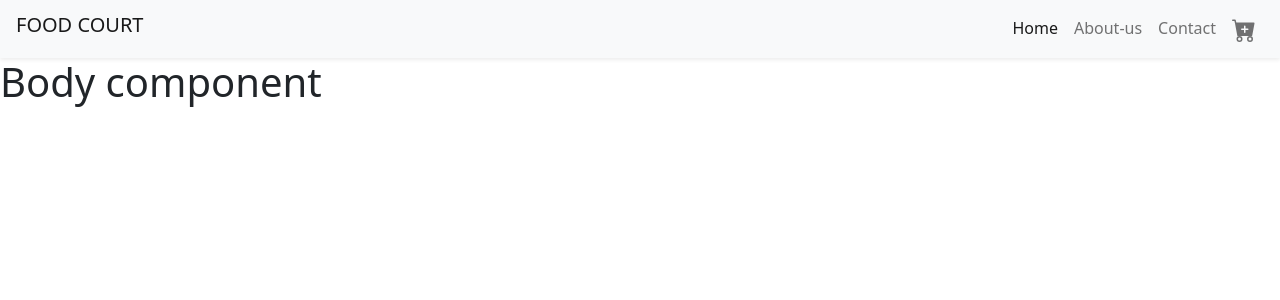
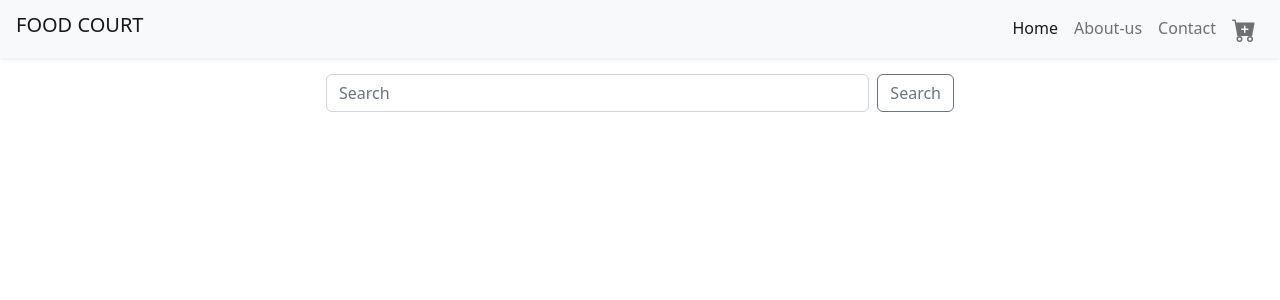
Before and after one commit to KaranMeghe/food-court, a React (Vite) app in the folder Food_Court /: page / in a window 1280 px wide. Shown: the top 300 px of the page. Built offline with nearby package versions, Linux system fonts and the light colour scheme.

Commit message:
search bar is accepting value and clearing value after submit

```diff
--- a/Food_Court /src/Components/layout/Body.jsx
+++ b/Food_Court /src/Components/layout/Body.jsx
@@ -1,8 +1,38 @@
 /* eslint-disable react/react-in-jsx-scope */
+import { useState } from "react";
+// const SearchBar = () => {
+//   return (
+
+//   );
+// };
+
 const Body = () => {
+  const [searchInput, setSearchInput] = useState("");
+
+  const handleForm = (e) => {
+    e.preventDefault();
+    setSearchInput("");
+  };
+
+  const handleInputChange = (e) => {
+    setSearchInput(e.target.value);
+  };
+
   return (
     <main>
-      <h1>Body component</h1>
+      <div className="container-fluid d-flex justify-content-center">
+        <form className="d-flex w-50 m-3" onSubmit={handleForm}>
+          <input
+            className="form-control me-2"
+            type="text"
+            placeholder="Search"
+            aria-label="Search"
+            value={searchInput}
+            onChange={handleInputChange}
+          />
+          <button className="btn btn-outline-secondary">Search</button>
+        </form>
+      </div>
     </main>
   );
 };
--- /dev/null
+++ b/Food_Court /src/config.jsx
@@ -0,0 +1,3 @@
+// All hardcoded things in config file
+export const IMG_CDN_URL =
+  "https://res.cloudinary.com/swiggy/image/upload/fl_lossy,f_auto,q_auto,w_508,h_320,c_fill/";
```
Also changed, not shown: Food_Court /src/Components/restarunt cards/RestaruntCard.jsx (added).
